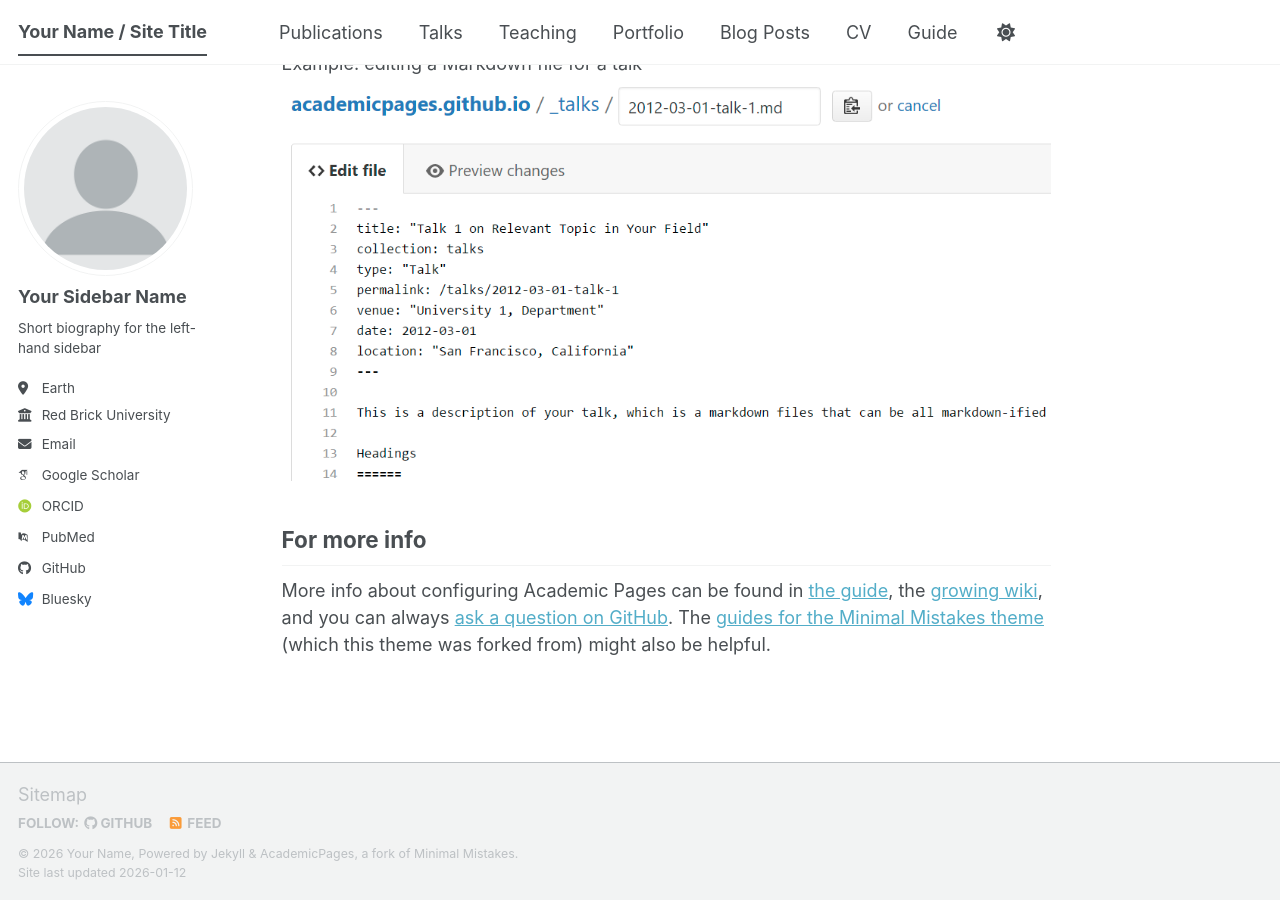
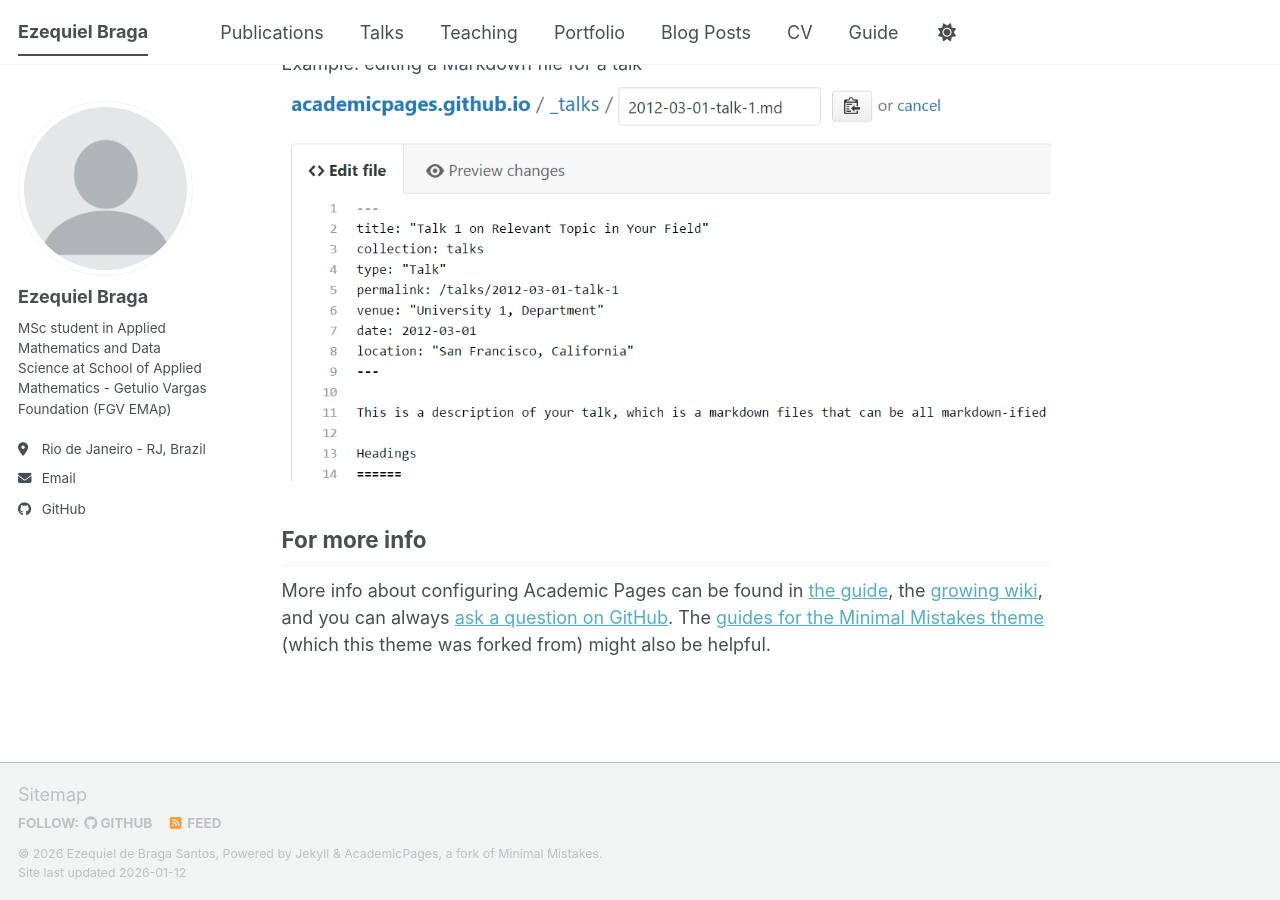
Before and after one commit to EzequielEBS/ezequielebs.github.io, a Jekyll site: the page built from _pages/about.md, in a window 1280 px wide and 900 px high, scrolled down 2720 px. Built offline with Jekyll 4.4.1, drawn with Linux system fonts in a browser that asks for light colours; some web fonts are replaced; a script bundle is joined from its source files by our own code; library files that are not in the unit come from our copies.

Commit message:
Update personal details in _config.yml
Updated personal information including name, description, email, and social media links.

```diff
--- a/_config.yml
+++ b/_config.yml
@@ -9,14 +9,14 @@
 # Basic Site Settings
 locale                   : "en-US"
 site_theme               : "default" # The available themes options are "default", "air", "sunrise", "mint", "dirt" and "contrast"
-title                    : "Your Name / Site Title"
+title                    : "Ezequiel Braga"
 title_separator          : "-"
-name                     : &name "Your Name"
-description              : &description "Your Name's academic portfolio"   # Update this with a general description of your site, this is the default if not overridden by a page
-url                      : https://academicpages.github.io # The base hostname & protocol for your site e.g. "https://[your GitHub username].github.io",
+name                     : &name "Ezequiel de Braga Santos"
+description              : &description "MSc student in Applied Mathematics and Data Science at School of Applied Mathematics - Getulio Vargas Foundation (FGV EMAp)"   # Update this with a general description of your site, this is the default if not overridden by a page
+url                      : https://ezequielebs.github.io # The base hostname & protocol for your site e.g. "https://[your GitHub username].github.io",
                                                            # or if you already have some other page hosted on Github then use "https://[your GitHub username].github.io/[Your Repo Name]"
 baseurl                  : "" # the subpath of your site, e.g. "/blog"
-repository               : "academicpages/academicpages.github.io"
+repository               : "ezequielebs/ezequielebs.github.io"
 
 # Site Author - The following control what appear as part of the author content on the side bar.
 #               If a field is blank the icon and link will not appear, otherwise it will be shown.
@@ -24,24 +24,24 @@ repository               : "academicpages/academicpages.github.io"
 author:
   # Biographic information
   avatar           : "profile.png"
-  name             : "Your Sidebar Name"
+  name             : "Ezequiel Braga"
   pronouns         : # example: "she/her"
-  bio              : "Short biography for the left-hand sidebar"
-  location         : "Earth"
-  employer         : "Red Brick University"
+  bio              : "MSc student in Applied Mathematics and Data Science at School of Applied Mathematics - Getulio Vargas Foundation (FGV EMAp)"
+  location         : "Rio de Janeiro - RJ, Brazil"
+  employer         :
   uri              : # URL
-  email            : "none@example.org"
+  email            : "ezequiel.braga.santos@gmail.com"
 
   # Academic websites
   academia         : # URL
   arxiv            : # URL - Update with the correct link to your profile
-  googlescholar    : "https://scholar.google.com/citations?user=PS_CX0AAAAAJ"
+  googlescholar    :
   inspire-hep      : # URL
   impactstory      : # URL
-  orcid            : "https://orcid.org/yourorcidurl"
+  orcid            :
   semantic         : # URL
   ssrn             : # URL
-  pubmed           : "https://www.ncbi.nlm.nih.gov/pubmed/?term=john+snow"
+  pubmed           :
   researchgate     : # URL
   scopus           : # URL
   zotero           : # URL
@@ -51,13 +51,13 @@ author:
   bitbucket        : # Username - Update with your username on the site
   codepen          : # Username
   dribbble         : # Username
-  github           : "academicpages"
+  github           : "ezequielebs"
   kaggle           : # Username
   stackoverflow    : # User number or user number and name (i.e., use "1" or "1/jeff-atwood")
 
   # Social media
   artstation       : # Username
-  bluesky          : "bsky.app" # Replace this with you Bluesky username
+  bluesky          :  # Replace this with you Bluesky username
   facebook         : # Username
   flickr           : # Username
   foursquare       : # Username
```
